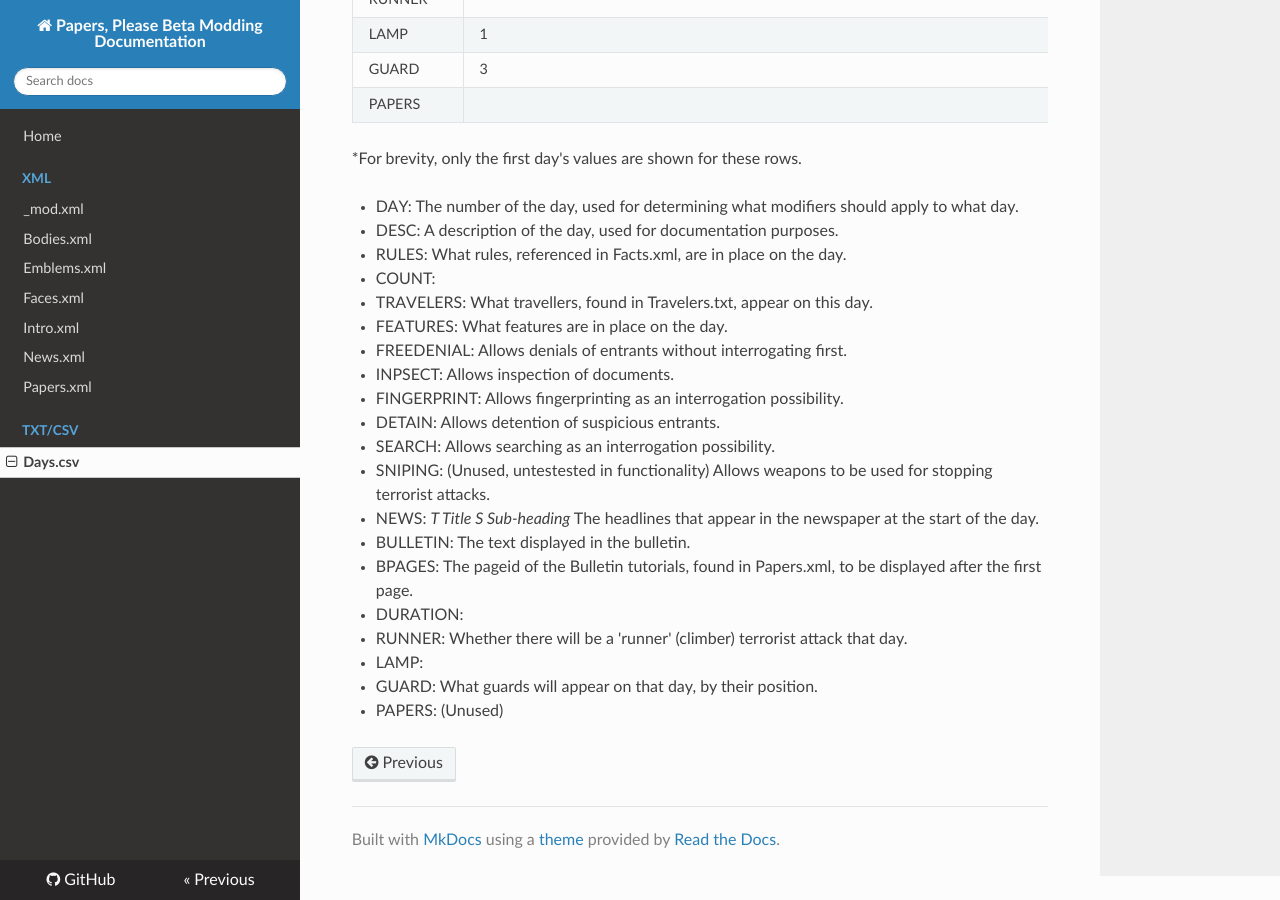
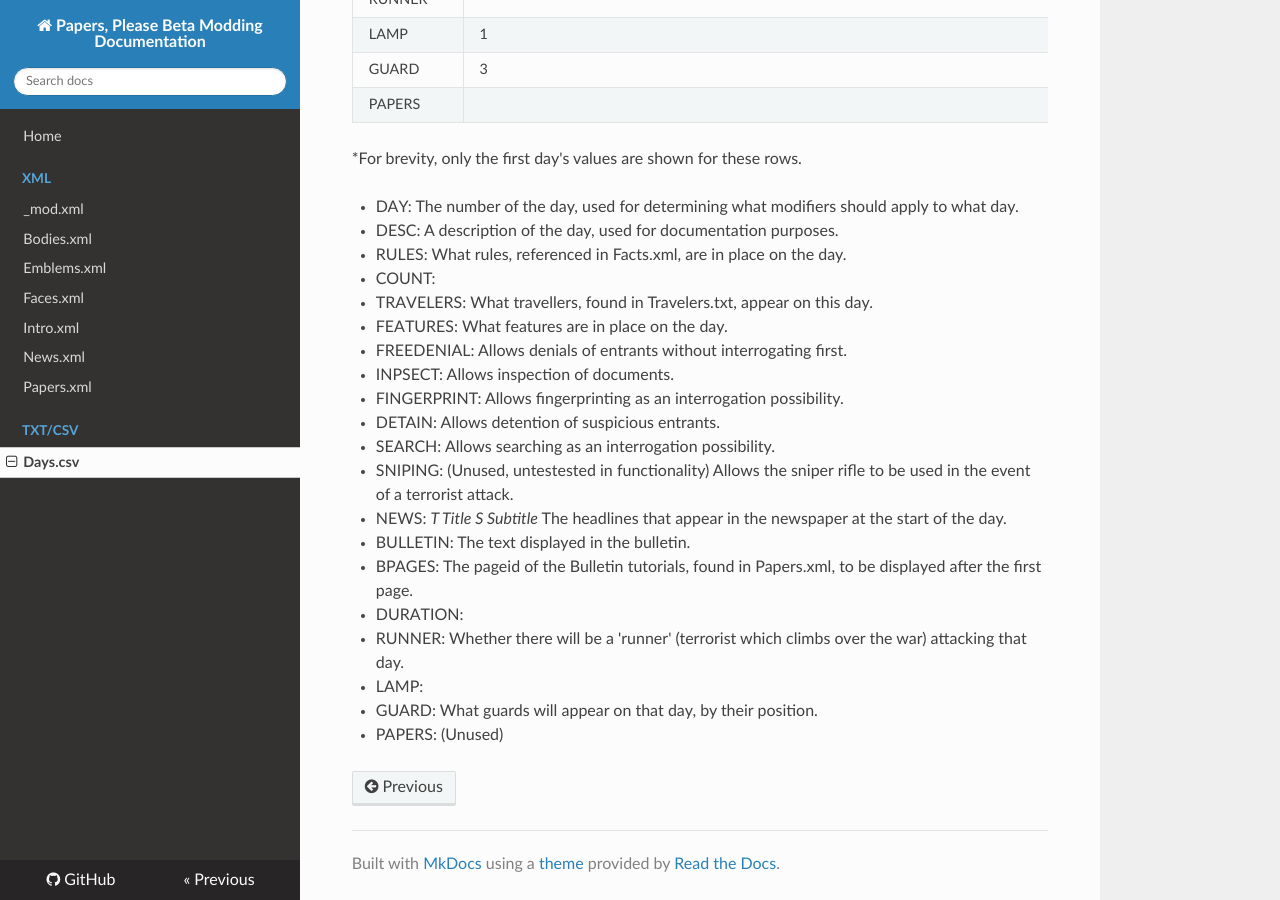
Before and after one commit to marinesciencedude/PapersPleaseModdingDoc, an MkDocs documentation site: the page built from docs/txt-csv/Days.md, in a window 1280 px wide and 900 px high, scrolled down 661 px. Built offline with MkDocs 1.6.1, drawn with Linux system fonts in a browser that asks for light colours; nearby versions of some CDN libraries.

Commit message:
Minor changes to Days.md

```diff
--- a/docs/txt-csv/Days.md
+++ b/docs/txt-csv/Days.md
@@ -4,7 +4,7 @@ Location: root/data
 
 Defines
 
-###Usage
+### Usage
 
 | DAY       | 1                                                                                                                                                                                                                              | 2                        | 3                                             | 4                                                       | 5            | 6                                      | 7                               | 8                     | 9     | 10            | 100      |
 |-----------|--------------------------------------------------------------------------------------------------------------------------------------------------------------------------------------------------------------------------------|--------------------------|-----------------------------------------------|---------------------------------------------------------|--------------|----------------------------------------|---------------------------------|-----------------------|-------|---------------|----------|
@@ -35,12 +35,12 @@ Defines
   * FINGERPRINT: Allows fingerprinting as an interrogation possibility.
   * DETAIN: Allows detention of suspicious entrants.
   * SEARCH: Allows searching as an interrogation possibility.
-  * SNIPING: (Unused, untestested in functionality) Allows weapons to be used for stopping terrorist attacks.
-* NEWS: *T Title S Sub-heading* The headlines that appear in the newspaper at the start of the day.
+  * SNIPING: (Unused, untestested in functionality) Allows the sniper rifle to be used in the event of a terrorist attack.
+* NEWS: *T Title S Subtitle* The headlines that appear in the newspaper at the start of the day.
 * BULLETIN: The text displayed in the bulletin.
 * BPAGES: The pageid of the Bulletin tutorials, found in Papers.xml, to be displayed after the first page.
 * DURATION:
-* RUNNER: Whether there will be a 'runner' (climber) terrorist attack that day.
+* RUNNER: Whether there will be a 'runner' (terrorist which climbs over the war) attacking that day.
 * LAMP:
 * GUARD: What guards will appear on that day, by their position.
 * PAPERS: (Unused)
```
